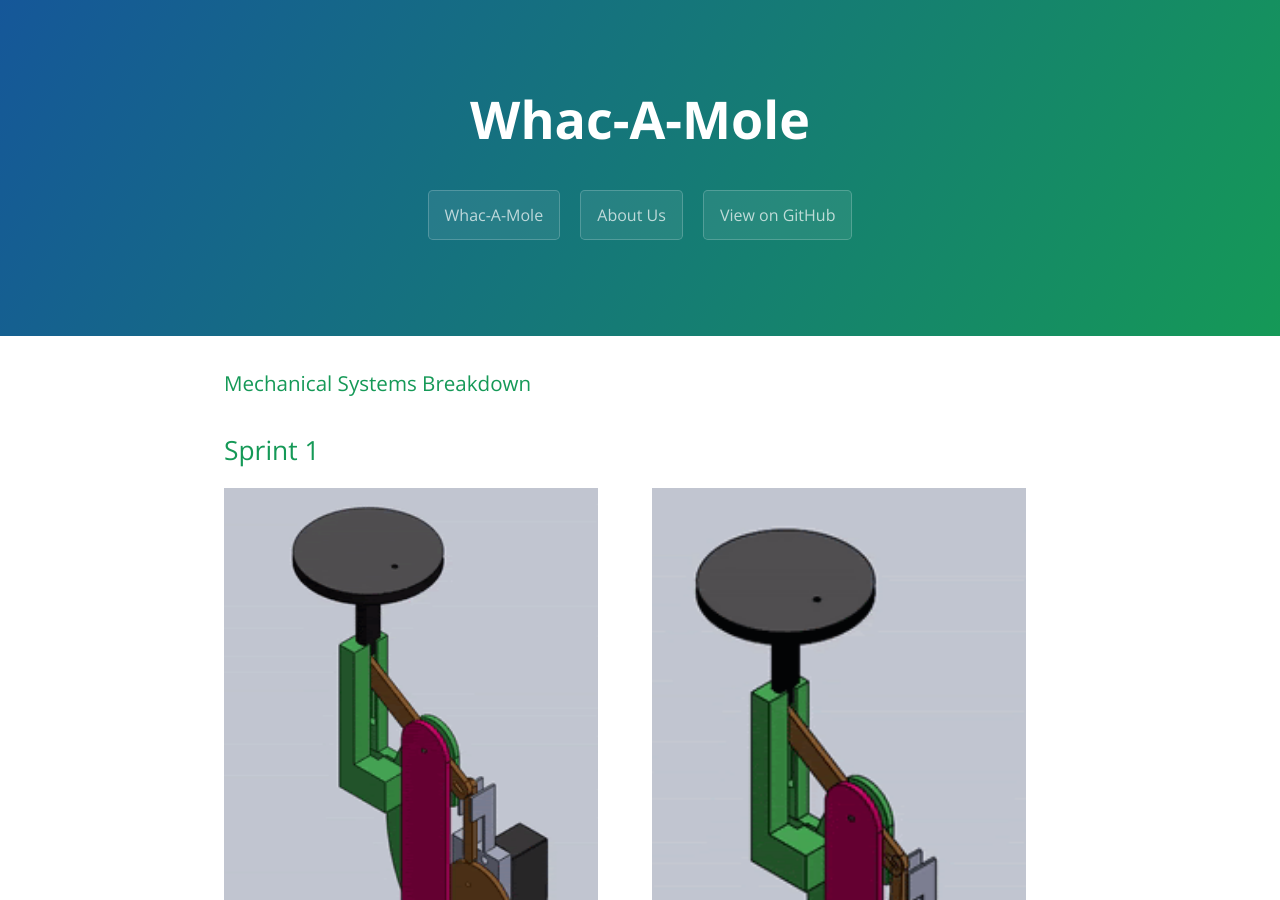
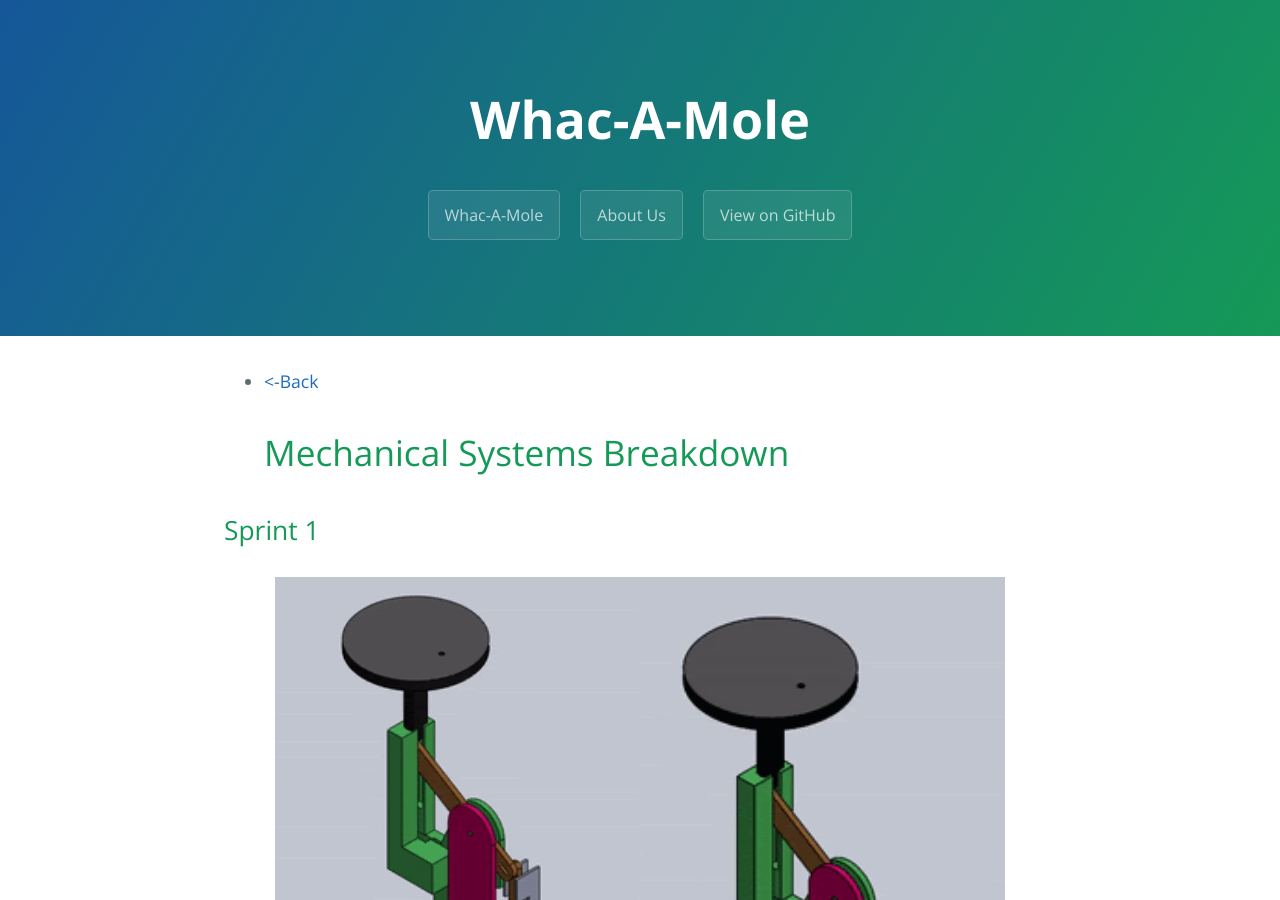
Before and after one commit to iamtheyammer/pie-whack-a-mole, a Jekyll site: the page built from mechanical.md, in a window 1280 px wide and 900 px high. Built offline with Jekyll 4.4.1, drawn with Linux system fonts in a browser that asks for light colours.

Commit message:
added div containers

```diff
--- a/mechanical.md
+++ b/mechanical.md
@@ -3,12 +3,15 @@ title: Whac-A-Mole
 layout: template
 filename: mechanical.md
 ---
-### Mechanical Systems Breakdown
+- [<-Back](./index.md)
+# Mechanical Systems Breakdown
 
 ## Sprint 1
 
-<img src="website-images/mechanical/sprint_1-1.gif" width ="45%" height = "45%" style="float:left;margin:0px 30px 0px 0px">
-<img src="website-images/mechanical/sprint_1-2.gif" width ="45%" height = "40%" style="float:right;margin:0px 30px 0px 0px">
+<div style="display:flex;flex-direction:row;justify-content:center;padding:10px">
+<img src="website-images/mechanical/sprint_1-1.gif" width ="45%" height = "45%">
+<img src="website-images/mechanical/sprint_1-2.gif" width ="45%" height = "30%">
+</div>
 
 For the first sprint, we wanted to create a proof of concept. We had a cam system connected to a bar-linkage that pushed a mole up and down. A lot of our parts were made of PLA (3d printed) and fiberboard (laser cutted.)
 
```
Also changed, not shown: electrical.md (+2 -1 lines), index.md (+1 -1 lines).
